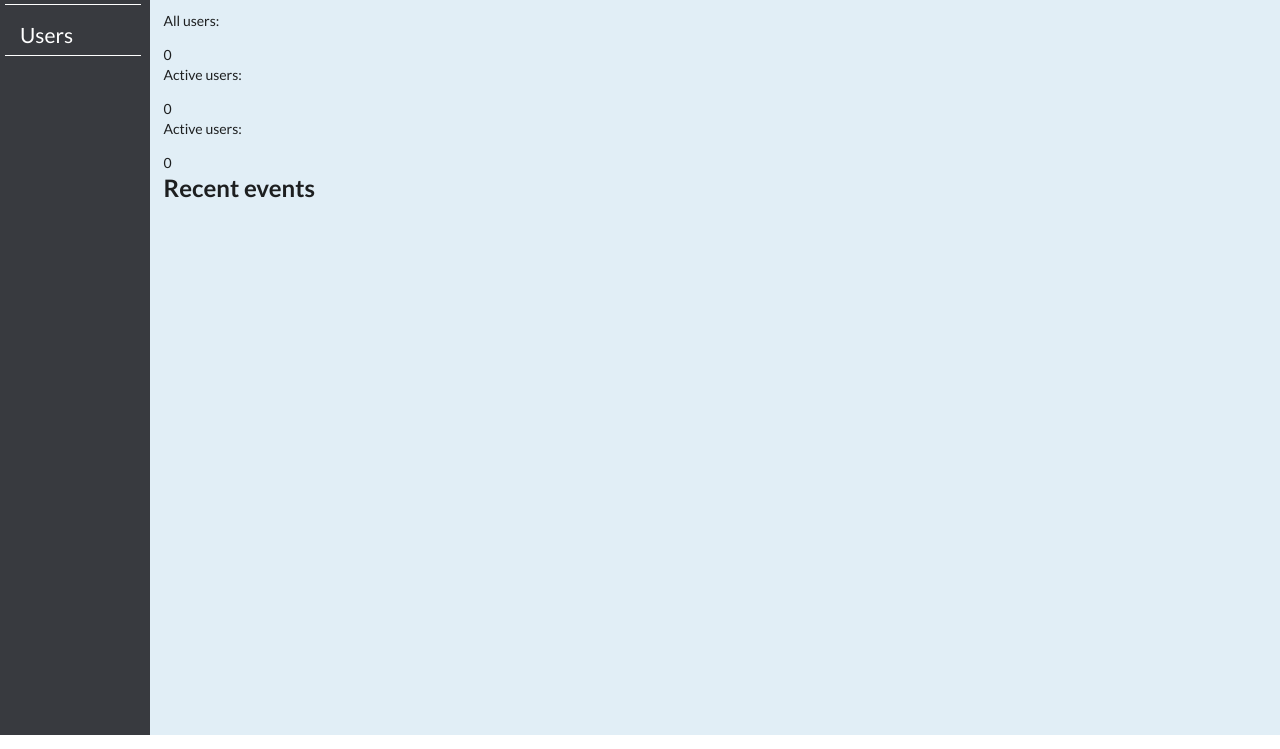
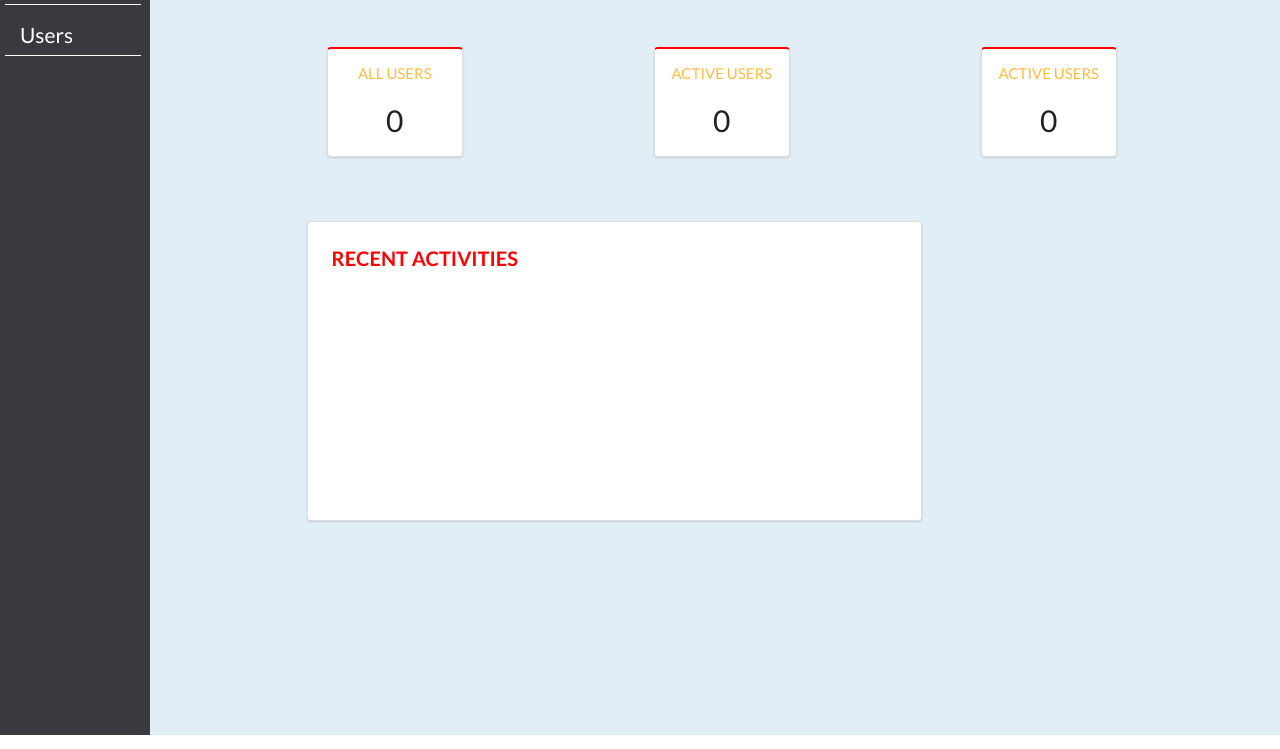
Before and after one commit to dhelic98/ami_frontend, a website: page index.html in a window 1280 px wide. Shown: the part 51-800 px from the top of the page. Drawn offline with nearby package versions, Linux system fonts and the light colour scheme.

Commit message:
Adde recent activities

```diff
--- a/custom.js
+++ b/custom.js
@@ -1,5 +1,4 @@
 showDashboard = function () {
-    console.log("Dashboard");
     let dash = document.getElementById("dashboard");
     let users = document.getElementById("users");
     dash.style.display = "block";
@@ -13,7 +12,7 @@ showUsers = function () {
     users.style.display = "block";
 };
 
-let ws = new WebSocket('ws://localhost:8080')
+let ws = new WebSocket('ws://192.168.0.21:8080')
 
 ws.onopen = function (event) {
     ws.send("Connected");
@@ -29,7 +28,19 @@ ws.onmessage = function (event) {
     let data = JSON.parse(event.data);
     let ev = data.Event;
     recentEvents.push(data);
+    console.log(recentEvents);
     let div = "";
+    div = document.getElementById("recentActivites");
+    if (recentEvents.length > 5) {
+        div.getElementsByClassName('mactivity')[0].remove();
+    }
+    let nd = document.createElement('div');
+    nd.classList.add('mactivity');
+    let p = document.createElement('p');
+    p.innerText = `Event: ${data.Event}  Channel: ${data.Channel}   Exten: ${data.Exten}`;
+    nd.appendChild(p);
+    div.appendChild(nd);
+
     switch (ev) {
         case "Newchannel":
             if (allUsers.indexOf(data.CallerIDNum) == -1 && activeCalls.indexOf(data.Uniqueid) == -1) {
--- a/index.css
+++ b/index.css
@@ -37,12 +37,51 @@
 .hero-title {
     color: black;
     font-size: 2.5rem;
+    margin-bottom: 50px;
 }
 
-.hero-title::after{
+.hero-title::after {
     display: block;
     height: 3px;
     width: 180px;
     content: "  ";
     background-color: #FFBC42;
 }
+
+.mcard {
+    border-top: red 2px solid !important;
+    text-align: center;
+}
+
+.mcard p:first-of-type {
+    text-transform: uppercase !important;
+    color: #FFBC42 !important;
+    font-size: 15px !important;
+}
+
+.mcard p {
+    font-size: 30px;
+}
+
+.ui .segment h2 {
+    padding-left: 10px;
+    padding-top: 10px;
+    text-transform: uppercase;
+    font-size: 20px;
+    color: red;
+
+}
+
+.mactivity {
+    padding-left: 10px;
+    margin-top: 5px;
+}
+
+.mactivity>p {
+    font-size: 18px;
+
+}
+
+#recentActivites {
+    margin-top: 50px;
+}
--- a/index.html
+++ b/index.html
@@ -22,23 +22,37 @@
     <div class="maincontent fourteen wide column">
         <div id="dashboard">
             <h1 class="hero-title">Dashboard</h1>
-            <div>
-                <div id="allUsers">
-                    <p>All users: </p>
-                    <p>0</p>
+            <div class="ui seven column centered grid">
+                <div class="column">
+                    <div class="ui segment mcard" id="allUsers">
+                        <p>All users </p>
+                        <p>0</p>
+                    </div>
                 </div>
-                <div id="activeUsers">
-                    <p>Active users: </p>
-                    <p>0</p>
+                <div class="column"></div>
+                <div class="column">
+                    <div class="ui segment mcard" id="activeUsers">
+                        <p>Active users </p>
+                        <p>0</p>
+                    </div>
                 </div>
-                <div id="activeCalls">
-                    <p>Active users: </p>
-                    <p>0</p>
+                <div class="column"></div>
+                <div class="column">
+                    <div class="ui segment mcard" id="activeCalls">
+                        <p>Active users </p>
+                        <p>0</p>
+                    </div>
                 </div>
             </div>
-            <div>
-                <div>
-                    <h2>Recent events</h2>
+            <div class="ui grid" style="margin-top: 50px;">
+                <div class="two wide column"></div>
+                <div class="nine wide column">
+                    <div class="ui segment" style="height: 300px;">
+                        <h2>Recent activities</h2>
+                        <div id="recentActivites">
+
+                        </div>
+                    </div>
                 </div>
             </div>
         </div>
```
